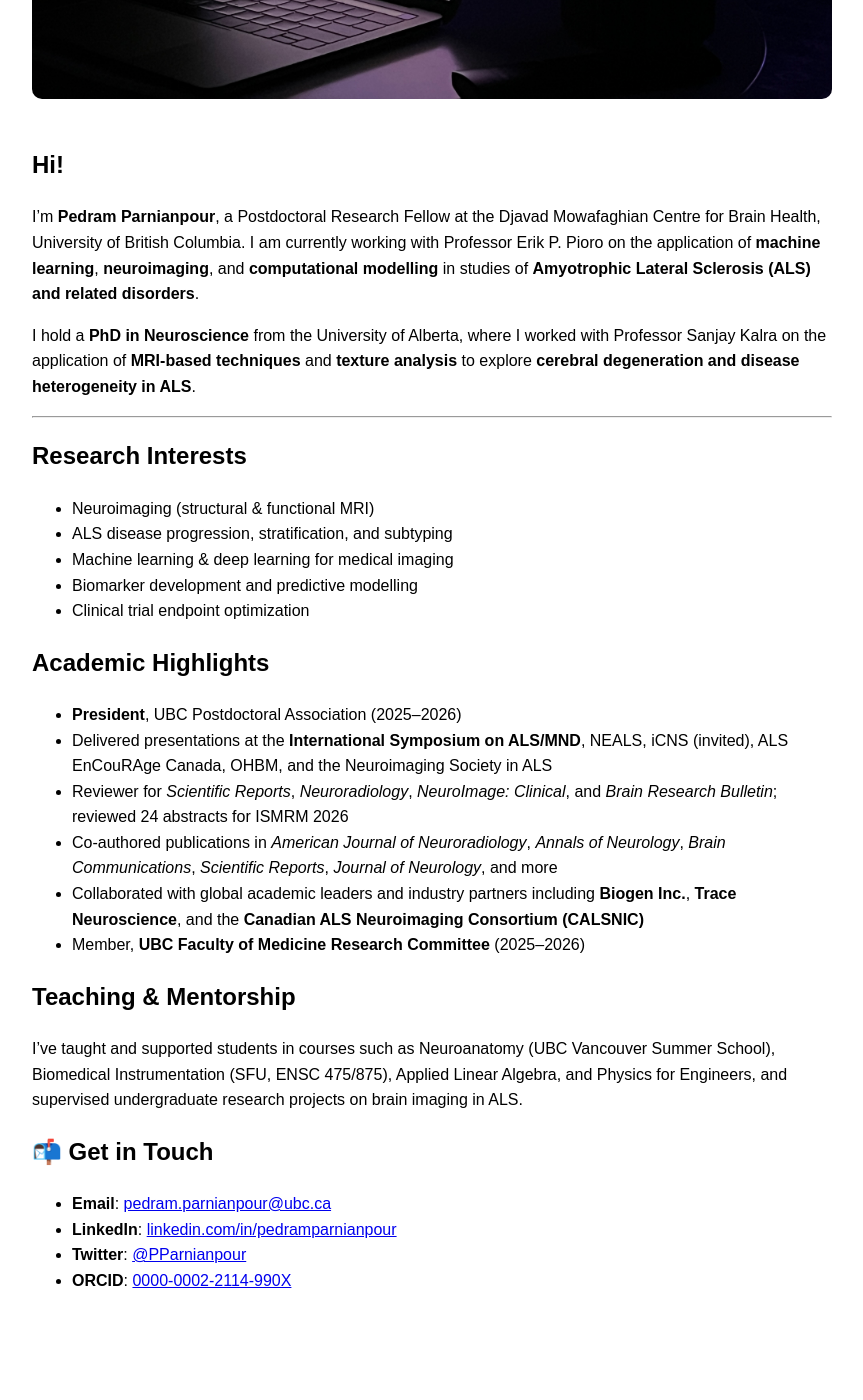
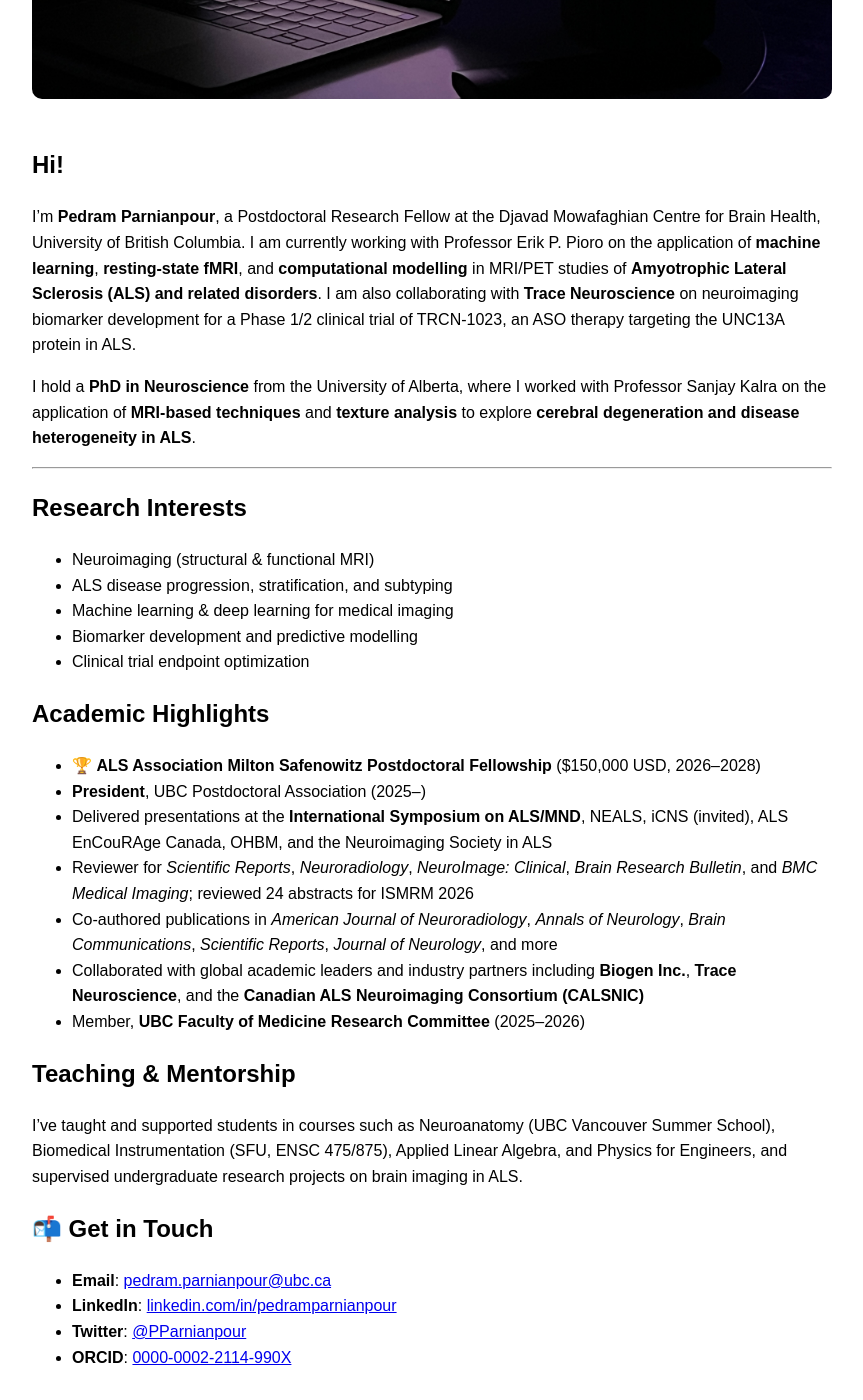
Before and after one commit to Pedram-Parnianpour/pedram-parnianpour.github.io, a Jekyll site: the page built from index.md, in a window 1280 px wide and 1400 px high, scrolled down 591 px. Shown: the whole window, without its empty margins (208-1071 px from the left). Built offline with Jekyll 4.4.1, drawn with Linux system fonts in a browser that asks for light colours; before the commit the page ends 1932 px from its top, so only the background shows below that.

Commit message:
Add Safenowitz Fellowship, BMC Medical Imaging reviewer to homepage

```diff
--- a/index.md
+++ b/index.md
@@ -7,7 +7,7 @@ title: Home
 
 ## Hi!
 
-I'm **Pedram Parnianpour**, a Postdoctoral Research Fellow at the Djavad Mowafaghian Centre for Brain Health, University of British Columbia. I am currently working with Professor Erik P. Pioro on the application of **machine learning**, **neuroimaging**, and **computational modelling** in studies of **Amyotrophic Lateral Sclerosis (ALS) and related disorders**.
+I'm **Pedram Parnianpour**, a Postdoctoral Research Fellow at the Djavad Mowafaghian Centre for Brain Health, University of British Columbia. I am currently working with Professor Erik P. Pioro on the application of **machine learning**, **resting-state fMRI**, and **computational modelling** in MRI/PET studies of **Amyotrophic Lateral Sclerosis (ALS) and related disorders**. I am also collaborating with **Trace Neuroscience** on neuroimaging biomarker development for a Phase 1/2 clinical trial of TRCN-1023, an ASO therapy targeting the UNC13A protein in ALS.
 
 I hold a **PhD in Neuroscience** from the University of Alberta, where I worked with Professor Sanjay Kalra on the application of **MRI-based techniques** and **texture analysis** to explore **cerebral degeneration and disease heterogeneity in ALS**.
 
@@ -23,9 +23,10 @@ I hold a **PhD in Neuroscience** from the University of Alberta, where I worked
 
 ## Academic Highlights
 
-* **President**, UBC Postdoctoral Association (2025–2026)
+* 🏆 **ALS Association Milton Safenowitz Postdoctoral Fellowship** ($150,000 USD, 2026–2028)
+* **President**, UBC Postdoctoral Association (2025–)
 * Delivered presentations at the **International Symposium on ALS/MND**, NEALS, iCNS (invited), ALS EnCouRAge Canada, OHBM, and the Neuroimaging Society in ALS
-* Reviewer for *Scientific Reports*, *Neuroradiology*, *NeuroImage: Clinical*, and *Brain Research Bulletin*; reviewed 24 abstracts for ISMRM 2026
+* Reviewer for *Scientific Reports*, *Neuroradiology*, *NeuroImage: Clinical*, *Brain Research Bulletin*, and *BMC Medical Imaging*; reviewed 24 abstracts for ISMRM 2026
 * Co-authored publications in *American Journal of Neuroradiology*, *Annals of Neurology*, *Brain Communications*, *Scientific Reports*, *Journal of Neurology*, and more
 * Collaborated with global academic leaders and industry partners including **Biogen Inc.**, **Trace Neuroscience**, and the **Canadian ALS Neuroimaging Consortium (CALSNIC)**
 * Member, **UBC Faculty of Medicine Research Committee** (2025–2026)
```
